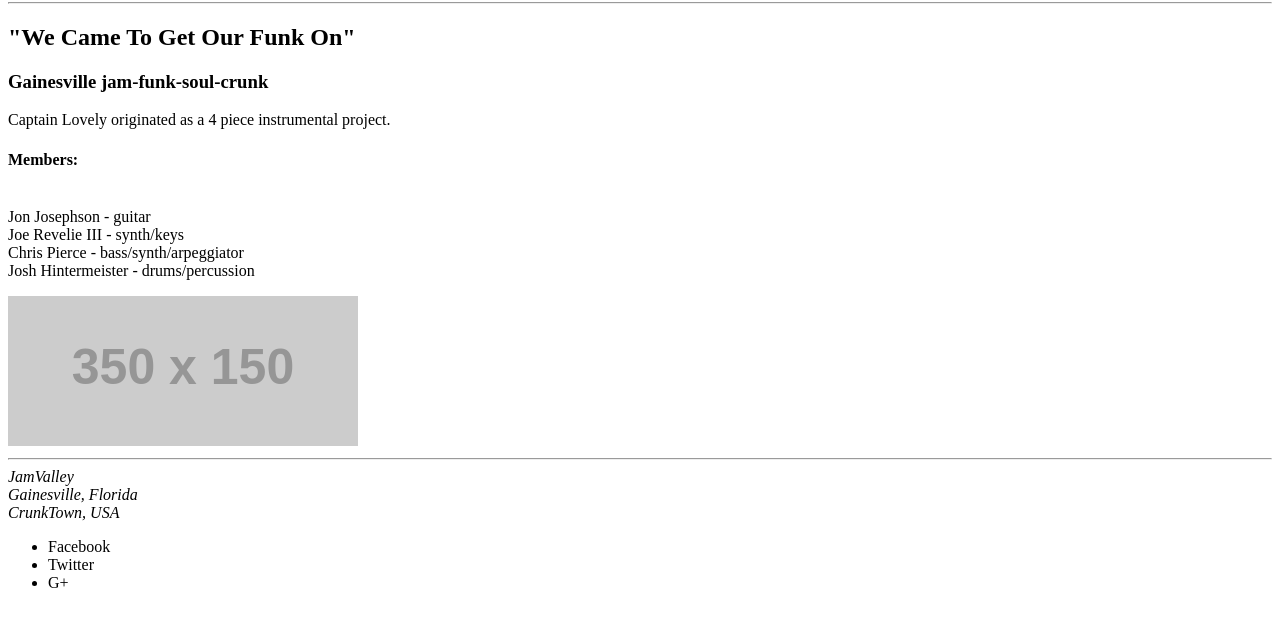
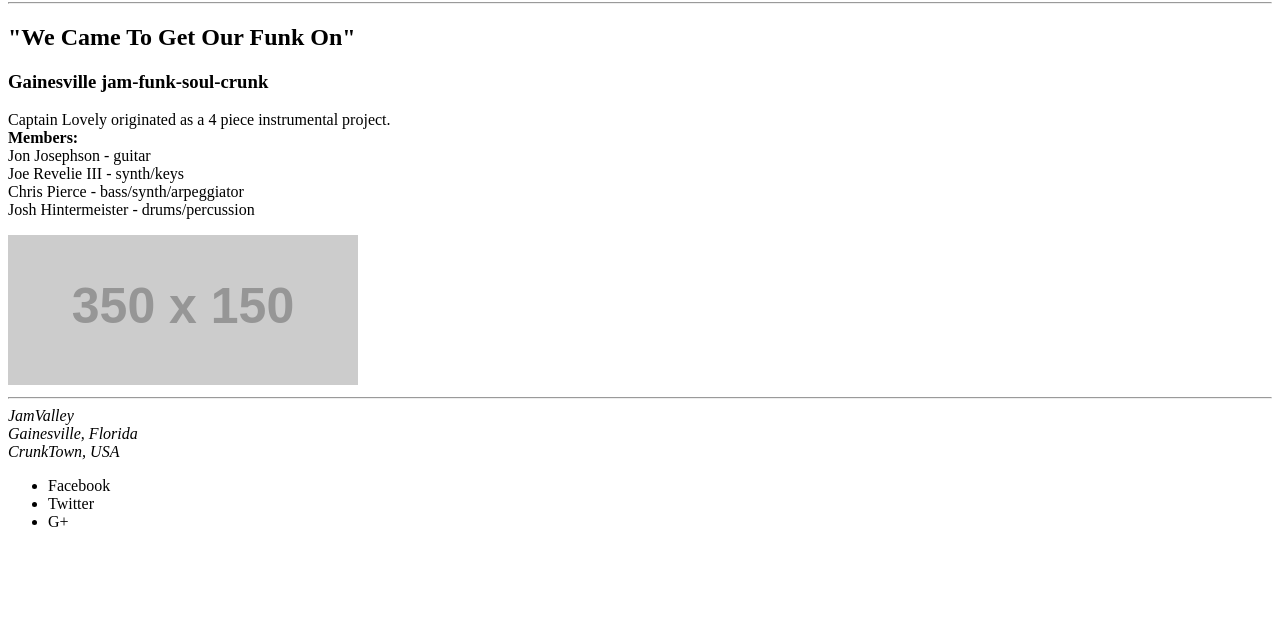
Before and after one commit to gr8fuldwg/jon-practice, a plain HTML site: page index.html in a window 1280 px wide. Shown: the part 148-774 px from the top of the page. Drawn offline with Linux system fonts and the light colour scheme; placeholder pictures from the web are drawn by us.

Commit message:
alter 'members' header to bold tag

```diff
--- a/index.html
+++ b/index.html
@@ -23,7 +23,7 @@
         <section>
             <h3>Gainesville jam-funk-soul-crunk</h3>
             <p>Captain Lovely originated as a 4 piece instrumental project. <br />
-             <h4>Members:</h4><br />
+             <strong>Members:</strong><br />
              Jon Josephson - guitar <br />
              Joe Revelie III - synth/keys <br />
              Chris Pierce - bass/synth/arpeggiator <br />
```
